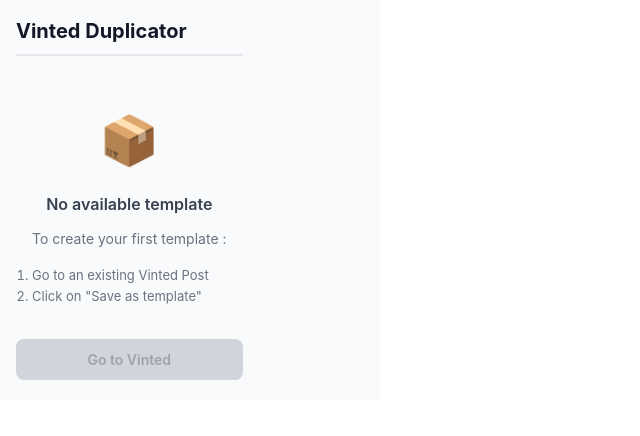
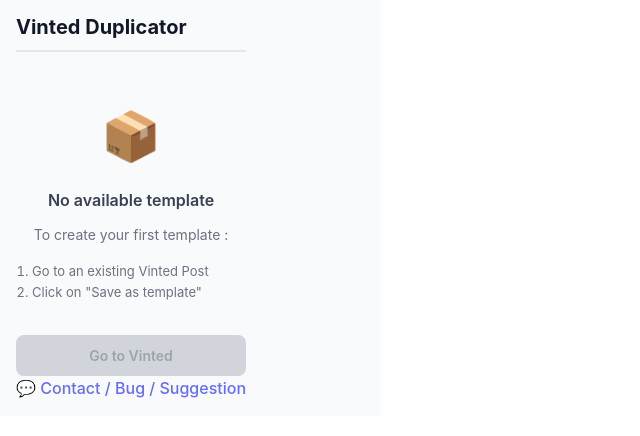
Before and after one commit to Albinch/vinted-duplicator, a React (Vite) app: page / in a window 1280 px wide. Shown: the top 436 px of the page, without its empty margins (0-640 px from the left). Built offline with nearby package versions, Linux system fonts and the light colour scheme; no server answers.

Commit message:
add contact

```diff
--- a/src/App.jsx
+++ b/src/App.jsx
@@ -132,6 +132,14 @@
         vintedContext={vintedContext}
         onClick={handleSaveTemplate}
       />
+      <div className="footer">
+        <a
+          href="mailto:vintedduplicator@gmail.com?subject=Vinted Duplicator - Feedback"
+          className="contact-link"
+        >
+          💬 Contact / Bug / Suggestion
+        </a>
+      </div>
     </div>
   )
 }
```
